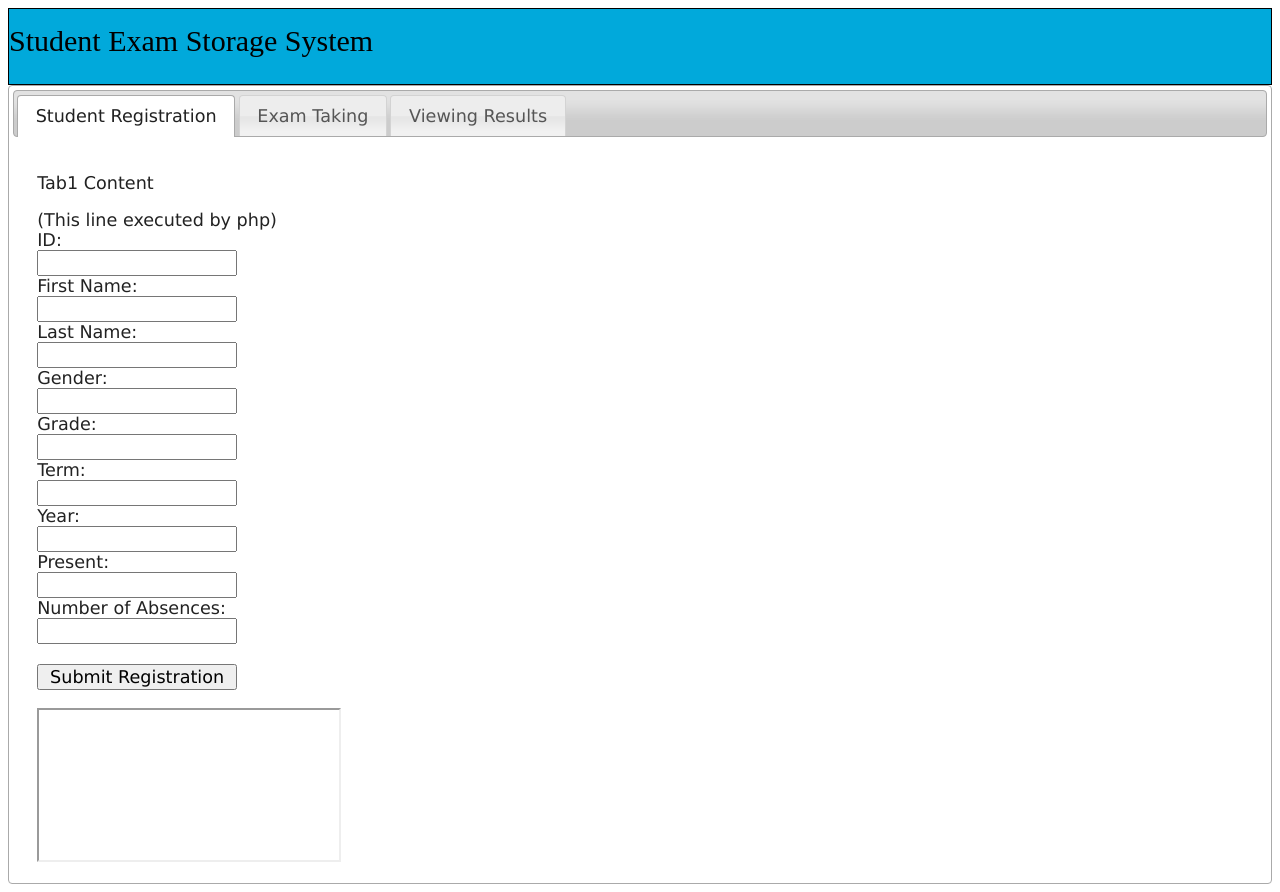
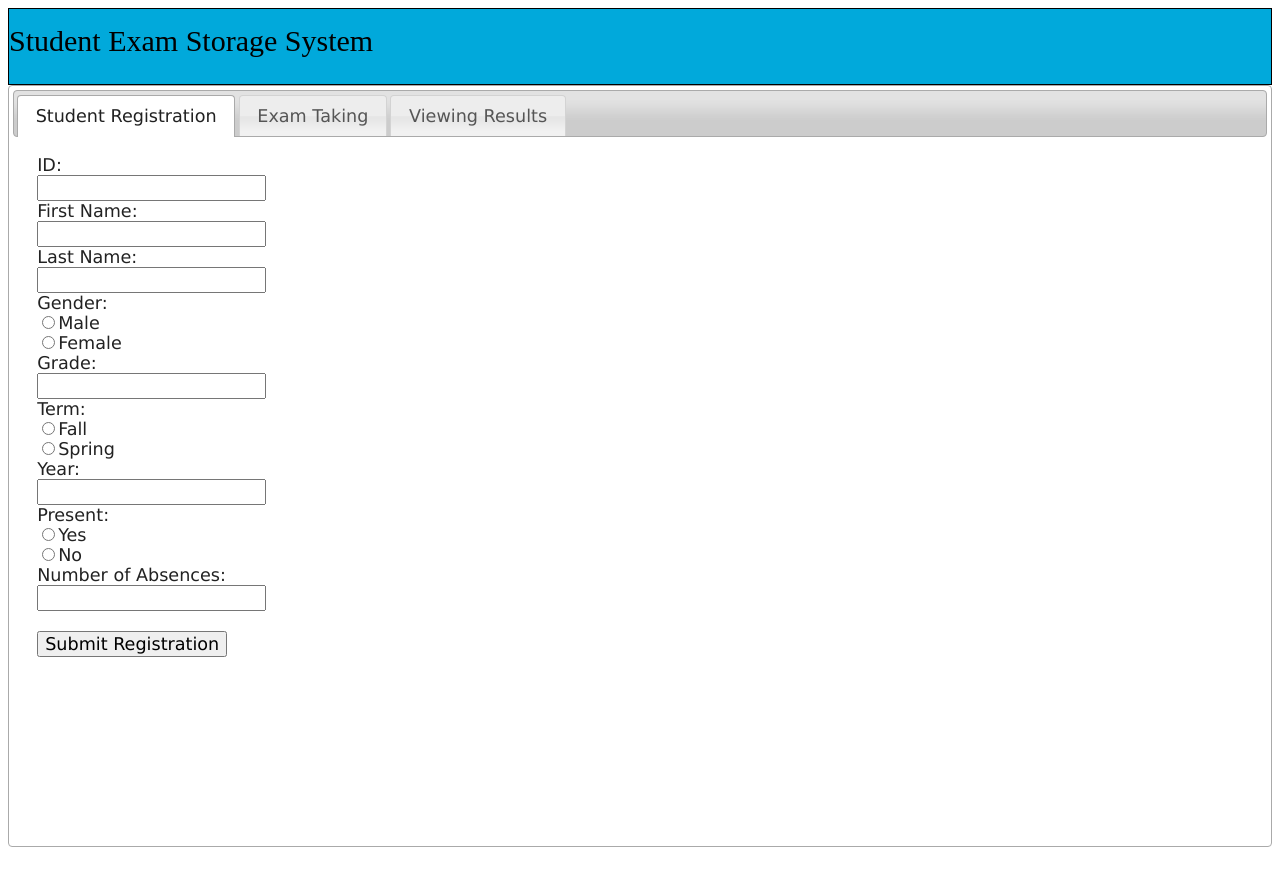
Before and after one commit to r-powar/StudentSysPhp, a PHP site: page / in a window 1280 px wide. After the commit the page ends 855 px from the top, so only its background shows below. Run offline with PHP 8.4, Linux system fonts and the light colour scheme.

Commit message:
radio fields, minor updates

```diff
--- a/index.php
+++ b/index.php
@@ -10,28 +10,6 @@
     });
   </script>
 
-  <script>
-    function submitMe() {
-    $.ajax({
-    method: 'post',
-    url: 'Procedures/InsertStudent.php',
-    data: {
-    'id': $('input[name="ID"]').val(),
-    'firstname': $('input[name="FirstName"]').val(),
-    'lastname': $('input[name="LastName"]').val(),
-    'gender': $('input[name="Gender"]').val(),
-    'grade': $('input[name="Grade"]').val(),
-    'term': $('input[name="Term"]').val(),
-    'year': $('input[name="Year"]').val(),
-    'present': $('input[name="Present"]').val(),
-    'abcenses': $('input[name="Absences"]').val()
-    },
-    success: function (data) {
-    alert("success");
-    }
-    });
-    }
-  </script>
 
   <style>
     #myheader {
@@ -46,10 +24,11 @@
     width: 200px;
     clear: both;
     }
-    form input {
+
+    /*form input {
     width: 100%;
     clear: both;
-    }
+    }*/
 
     tr:nth-child(even) {
     background-color: #81BEF7;
@@ -63,6 +42,7 @@ if (!empty($_POST)){
     window.location = window.location.href;
   </script>
   <?php } ?>
+
 </head>
 
 <body>
@@ -80,29 +60,31 @@ if (!empty($_POST)){
       </li>
     </ul>
     <div id="tabs-1">
-      <p>Tab1 Content </p>
-	    <?php echo "(This line executed by php)"; ?>
       <div class="registration">
         <form action="Procedures/InsertStudent.php" target="my-iframe" method="post">
           ID: <input type="text" name="ID"></input><br>
           First Name: <input type="text" name="FirstName"></input><br>
           Last Name: <input type="text" name="LastName"></input><br>
-          Gender: <input type="text" name="Gender"></input><br>
+          Gender:<br>
+            <input type="radio" name="Gender" value="Male">Male</input><br>
+            <input type="radio" name="Gender" value="Female">Female</input><br>
           Grade: <input type="text" name="Grade"></input><br>
-          Term: <input type="text" name="Term"></input><br>
+          Term: <br>
+            <input type="radio" name="Term" value="Fall">Fall</input><br>
+            <input type="radio" name="Term" value="Spring">Spring</input><br>
           Year: <input type="text" name="Year"></input><br>
-          Present: <input type="text" name="Present"></input><br>
+          Present: <br>
+            <input type="radio" name="Present" value="0">Yes</input><br>
+            <input type="radio" name="Present" value="1">No</input><br>
           Number of Absences: <input type="text" name="Absences"></input><br><br>
           <input type="submit" value="Submit Registration" id="InsertStudent"></input>
         </form>
       </div>
-      <iframe name="my-iframe" src="Procedures/InsertStudent.php"></iframe>
+      <iframe style="" name="my-iframe" frameborder="0" scr="Procedures/InsertStudent.php"></iframe>
     </div>
     <div id="tabs-2">
-      <p>Tab2 Content</p>
     </div>
     <div id="tabs-3">
-      <p>Tab3 Content</p>
       <a href="Procedures/StudentInfo.php" target="my-iframe2" style="border:1px solid black; background-color:green;color:yellow;">View Detailed Student Information</a>
       <iframe width="100%" height="100%" seamless="seamless" frameborder="0" name="my-iframe2" scr="Procedures/StudentInfo.php"></iframe>
     </div>
```
